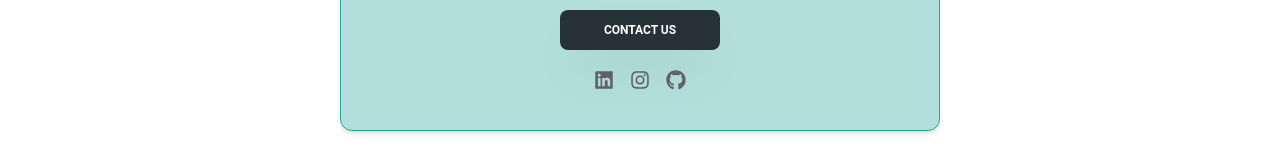
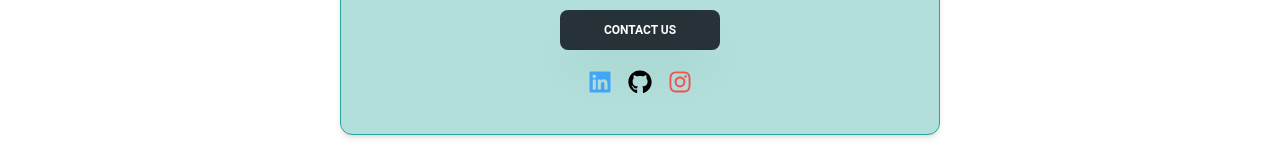
Before and after one commit to gkusumbe7/personal-portfolio-gk, a React (Vite) app: page /Contact in a window 1280 px wide. Shown: the part 427-587 px from the top of the page. Built offline with nearby package versions, Linux system fonts and the light colour scheme.

Commit message:
added code

```diff
--- a/src/Pages/Contact.jsx
+++ b/src/Pages/Contact.jsx
@@ -2,10 +2,6 @@
 import { FaLinkedin } from "react-icons/fa6";
 import { FaGithub } from "react-icons/fa6";
 import { FaInstagram } from "react-icons/fa";
-import { MdOutlineMailOutline } from "react-icons/md";
-import { MdLocalPhone } from "react-icons/md";
-import { IoLocationOutline } from "react-icons/io5";
-import { MdOutlineDateRange } from "react-icons/md";
 import {
   Card,
   Button,
@@ -49,9 +45,10 @@ function Contact() {
     </div>
   <Button type="submit" className="md:w-40 bg-blue-gray-900 shadow-2xl">Contact Us</Button>
     <div className="flex justify-center items-center gap-4 text-xl">
-        <FaLinkedin className="shadow-2xl "></FaLinkedin>
-        <FaInstagram className="shadow-2xl"></FaInstagram>
-        <FaGithub className="shadow-2xl"></FaGithub>
+        <a href="https://www.linkedin.com/in/ganesh-kusumbe/"><FaLinkedin className="text-2xl text-blue-400"/></a>
+        <a href="https://github.com/gkusumbe7"><FaGithub className="text-2xl text-black"/></a>
+        <a href="https://www.instagram.com/ganesh.kusumbe/"><FaInstagram className="text-2xl text-red-400"/></a>
+
     </div>
       </Card>
       </main>
```
